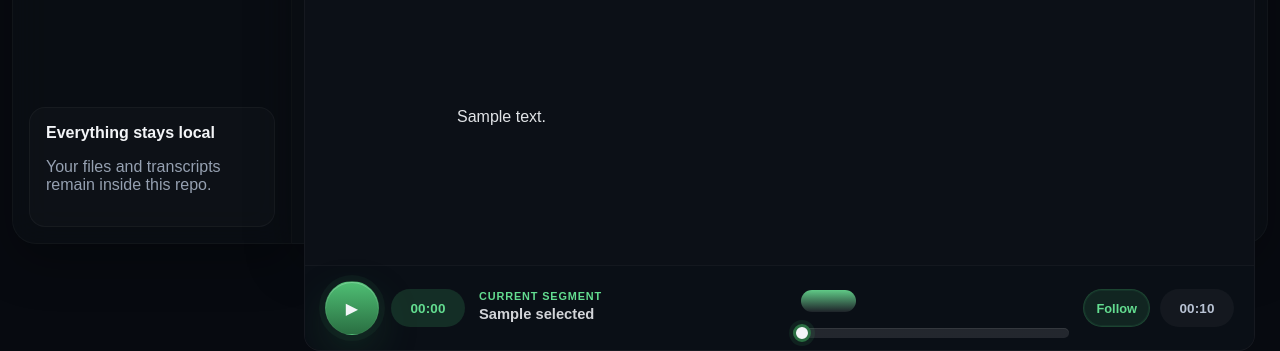
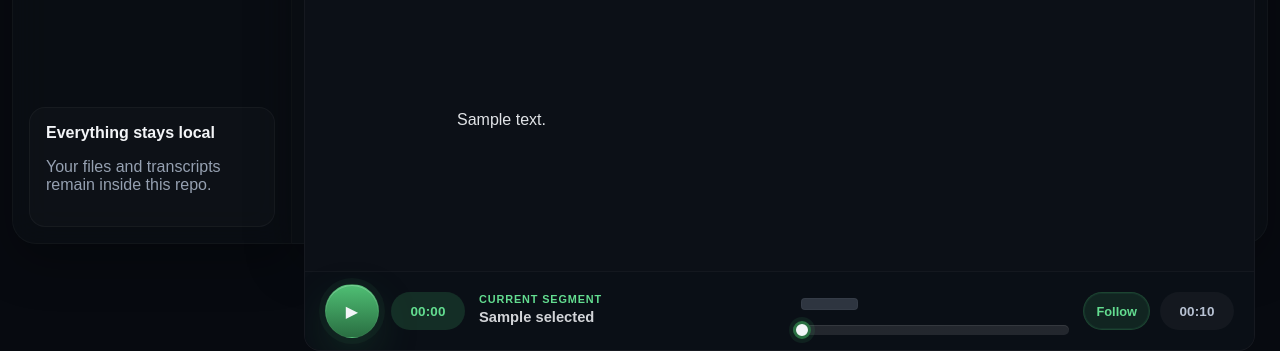
Before and after one commit to burnz0/whisper-local, a Flask app: template templates/index.html in a window 1280 px wide. Shown: the part 544-895 px from the top of the page. Run offline with Flask 3, Linux system fonts and the light colour scheme; the template is opened without the code that fills it: most values are stand-ins (such as "Sample title", 1, 10 or a date in 2020); some libraries are stand-ins or nearby versions.

Commit message:
Polish transcript timing waveform

```diff
--- a/static/styles.css
+++ b/static/styles.css
@@ -1540,21 +1540,6 @@ textarea:focus,
   font-size: 1rem;
 }
 
-body.is-playing .waveform span,
-body.is-playing .waveform-segment {
-  animation: pulse-bars 1.2s ease-in-out infinite alternate;
-}
-
-body.is-playing .waveform span:nth-child(3n),
-body.is-playing .waveform-segment:nth-child(3n) {
-  animation-duration: 1s;
-}
-
-body.is-playing .waveform span:nth-child(4n),
-body.is-playing .waveform-segment:nth-child(4n) {
-  animation-duration: 1.45s;
-}
-
 .player-center {
   flex: 1;
   min-width: 0;
@@ -1624,27 +1609,28 @@ body.is-playing .player-button {
 .waveform {
   display: flex;
   align-items: center;
-  gap: 4px;
-  height: 46px;
+  gap: 3px;
+  height: 34px;
   flex: 1;
   min-width: 0;
   overflow: hidden;
-  padding: 0 4px;
+  padding: 8px 4px;
 }
 
 .waveform span,
 .waveform-segment {
-  flex: var(--wave-grow, 0) 1 4px;
-  min-width: 4px;
-  height: var(--wave-height, 24px);
-  border-radius: var(--radius-pill);
+  flex: var(--wave-grow, 0) 1 6px;
+  min-width: 6px;
+  height: 12px;
+  border-radius: 4px;
   border: 0;
-  background: linear-gradient(
-    180deg,
-    rgba(120, 255, 166, 0.95),
-    rgba(255, 255, 255, 0.1)
-  );
-  opacity: 0.82;
+  background: rgba(159, 174, 196, 0.24);
+  box-shadow: inset 0 0 0 1px rgba(255, 255, 255, 0.035);
+  opacity: 1;
+  transition:
+    background 140ms ease,
+    box-shadow 140ms ease,
+    transform 140ms ease;
 }
 
 .waveform-segment {
@@ -1654,12 +1640,11 @@ body.is-playing .player-button {
 
 .waveform-segment:hover,
 .waveform-segment.is-active {
-  opacity: 1;
-  background: linear-gradient(
-    180deg,
-    rgba(255, 255, 255, 0.95),
-    rgba(82, 207, 125, 0.45)
-  );
+  background: rgba(82, 207, 125, 0.76);
+  box-shadow:
+    inset 0 0 0 1px rgba(255, 255, 255, 0.12),
+    0 0 0 1px rgba(82, 207, 125, 0.16);
+  transform: translateY(-1px);
 }
 
 .waveform-segment:focus-visible {
```
